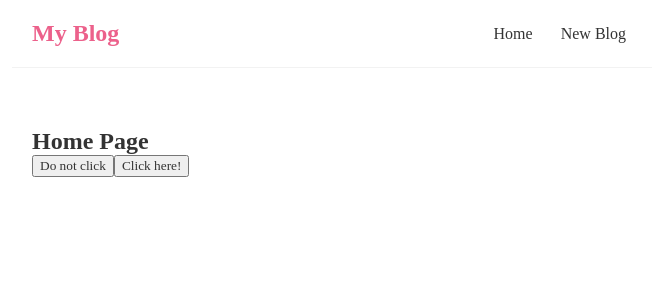
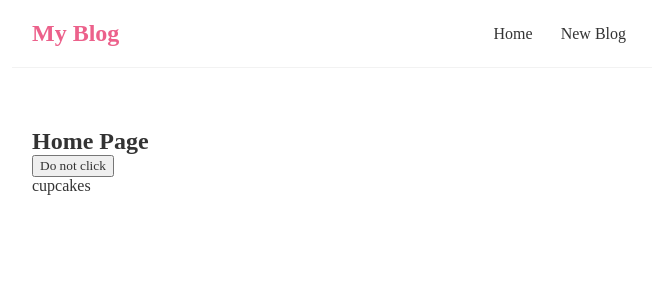
Before and after one commit to Shiela-P/learn_react, a React (Vite) app: page / in a window 1280 px wide. Shown: the top 300 px of the page, without its empty margins (308-965 px from the left). Built offline with nearby package versions, Linux system fonts and the light colour scheme; a web font is replaced by a local one.

Commit message:
Learning about hooks

```diff
--- a/src/Home.jsx
+++ b/src/Home.jsx
@@ -1,18 +1,18 @@
+import {useState} from 'react';
+
 // shortcut sfc (stateless functional component)
 const Home = () => {
+    const [food, setFood] = useState('cupcakes');
     const handleClick = () => {
-        console.log('Wow... You just had to click it...')
+       setFood('Chicken Wing');
     }
 
-    const handleCLick2 = (name) =>{
-        console.log("Good job, " + name + "!")
-    }
     return (
         <div className="home">
             <h2>Home Page</h2>
             <button onClick={handleClick}>Do not click</button>
-            {/* How to pass an argument without immediately activating the function on page load */}
-            <button onCLick={() => {handleCLick2("you")}} >Click here!</button>
+            <p>{food}</p>
+
         </div>
      );
 }
```
